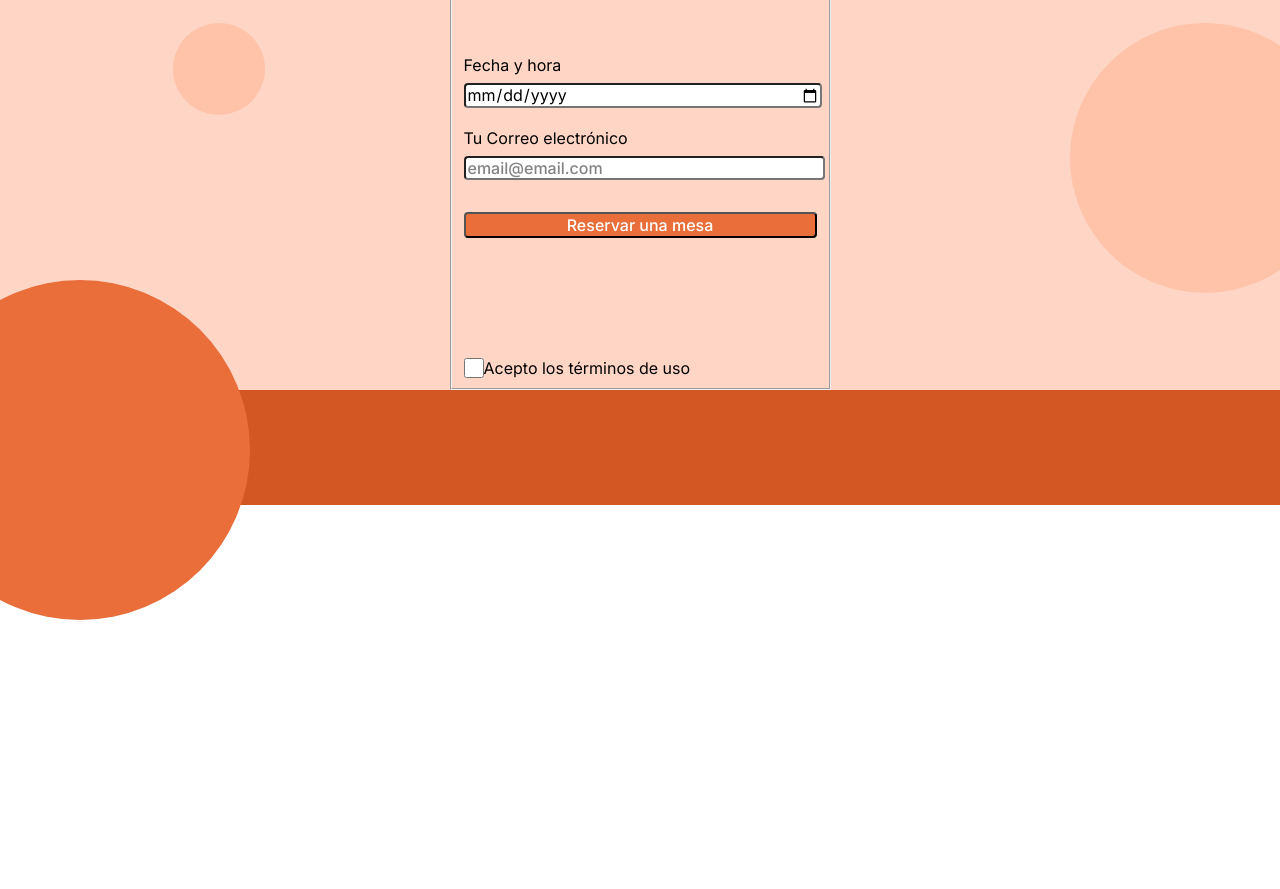
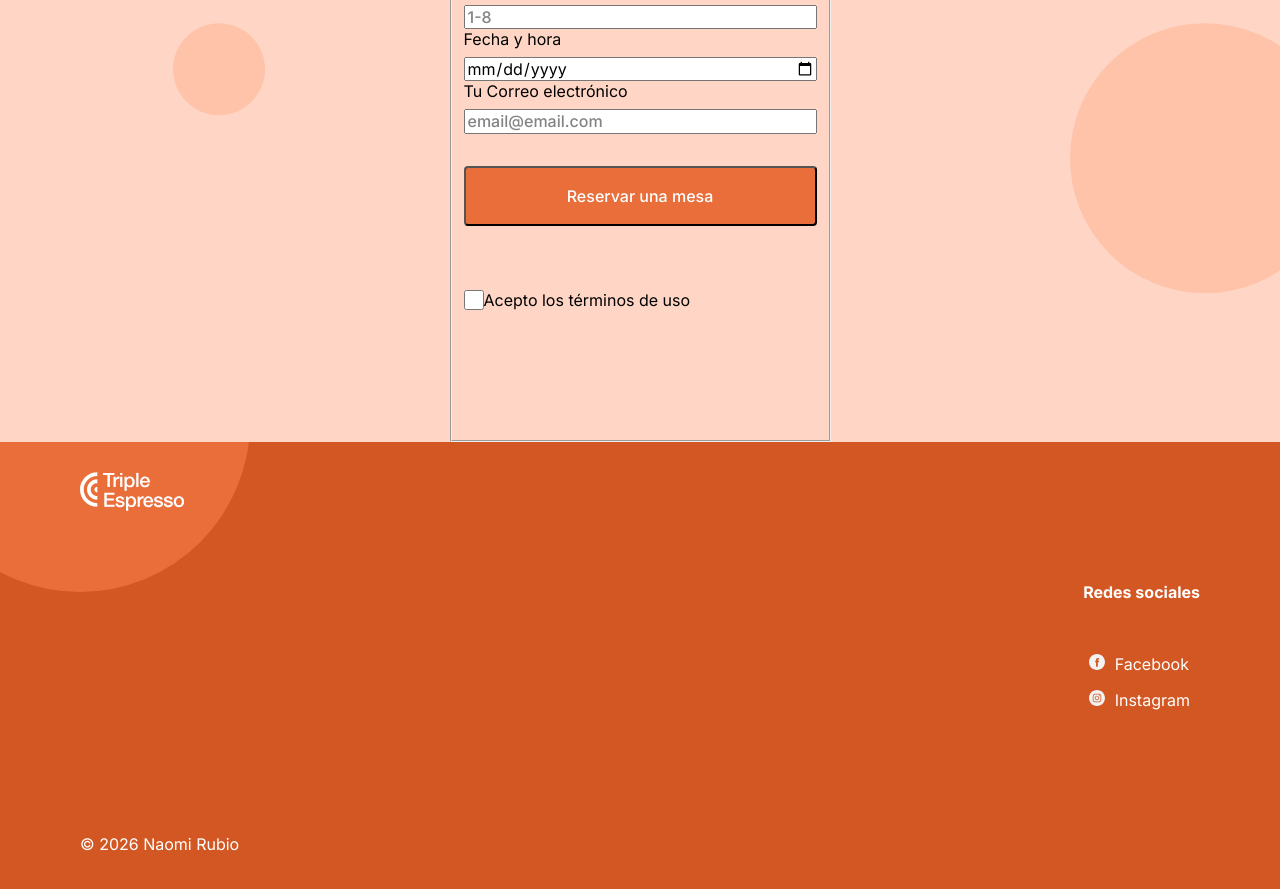
Before and after one commit to naomirubioo7/web_project_coffeeshop_es, a plain HTML site: page index.html in a window 1280 px wide. Shown: the part 1260-2149 px from the top of the page. Before the commit the page ends 1880 px from the top, so only its background shows below. Drawn offline with Linux system fonts and the light colour scheme.

Commit message:
footer and details

```diff
--- a/index.html
+++ b/index.html
@@ -131,6 +131,23 @@
             alt="logofooter"
           />
         </div>
+        <p class="footer__social-title">Redes sociales</p>
+        <ul class="footer__social">
+          <li>
+            <a href="#"
+              ><img src="images/facebook_white.svg" alt="Facebook" />Facebook</a
+            >
+          </li>
+          <li>
+            <a href="#"
+              ><img
+                src="images/instagram_white.svg"
+                alt="Instagram"
+              />Instagram</a
+            >
+          </li>
+        </ul>
+        <p class="footer__copyright">© 2026 Naomi Rubio</p>
       </div>
     </footer>
   </body>
--- a/styles/style.css
+++ b/styles/style.css
@@ -111,6 +111,7 @@ body {
   font-weight: 500;
   font-size: 44px;
   line-height: 52px;
+  margin-top: 100px;
 }
 .form__input::placeholder {
   font-family: "Inter";
@@ -134,25 +135,19 @@ fieldset {
   font-weight: 500;
   font-size: 16px;
   line-height: 20px;
+  margin-bottom: 32px;
+  height: 60px;
 }
-
-.form__input {
-  border-radius: 4px;
-  width: 100%;
-  margin-bottom: 32px;
-}
-.form__input--numero {
-  margin-bottom: 66px;
-}
-.form__input--fecha {
-  margin-bottom: 20px;
+.form__button--submit {
+  margin-top: 32px;
 }
 
 .form__reservation {
   margin-bottom: 8px;
 }
 .form__checkbox {
-  margin-top: 120px;
+  margin-top: 32px;
+  margin-bottom: 120px;
   display: flex;
   align-items: center;
 }
@@ -166,6 +161,11 @@ fieldset {
   margin-top: 80px;
   display: block;
 }
+
+#nombre {
+  margin-top: 8px;
+}
+
 .reservation-form {
   max-width: 385px;
   margin: 0 auto;
@@ -173,14 +173,16 @@ fieldset {
 }
 footer {
   background-color: #d35722;
-  padding-top: 60px;
+  padding-top: 30px;
   padding-left: 80px;
+  overflow: hidden;
+  padding-bottom: 100px;
 }
 
 .logof {
   position: relative;
   width: 150px;
-  height: 55px;
+  height: 50px;
 }
 .logof::before {
   position: absolute;
@@ -189,7 +191,77 @@ footer {
   content: "";
   width: 340px;
   height: 340px;
-  top: 0px;
+  top: -50px;
   left: 0px;
   transform: translate(-50%, -50%);
 }
+
+.footer__logo {
+  position: relative;
+  width: 105px;
+  height: 39px;
+}
+.footer__content {
+  position: relative;
+  display: flex;
+  flex-wrap: wrap;
+  justify-content: space-between;
+}
+.footer__social {
+  margin-left: auto;
+  list-style: none;
+  color: white;
+  font-family: "Inter";
+  font-style: normal;
+  font-weight: normal;
+  font-size: 16px;
+  line-height: 20px;
+  margin-right: 10px;
+  margin-top: 20px;
+}
+
+.footer__social a {
+  text-decoration: none;
+  color: white;
+  margin-right: 80px;
+  font-family: "Inter";
+  font-style: normal;
+  font-weight: normal;
+  font-size: 16px;
+  line-height: 20px;
+}
+
+.footer__social-title {
+  flex-basis: 100%;
+  text-align: right;
+  margin-top: 60px;
+  margin-right: 80px;
+  text-decoration: none;
+  color: white;
+  font-family: "Inter";
+  font-style: normal;
+  font-weight: bold;
+  font-size: 16px;
+  line-height: 20px;
+}
+
+.footer__social img {
+  margin-right: 10px;
+}
+.footer__social li {
+  margin-top: 16px;
+}
+.footer__copyright {
+  text-decoration: none;
+  color: white;
+  width: 100%;
+  flex-shrink: 0;
+  flex-basis: 100%;
+  margin-top: 108px;
+  margin-bottom: 60px;
+  font-family: "Inter";
+  font-style: normal;
+  font-weight: normal;
+  font-size: 16px;
+  line-height: 20px;
+}
```
